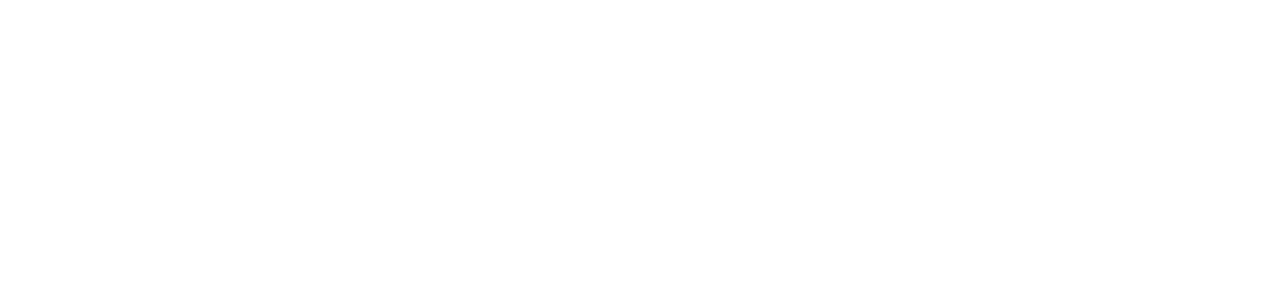
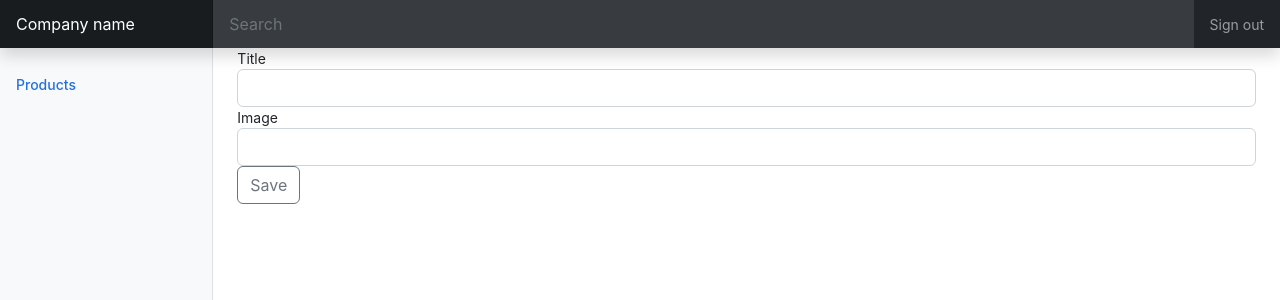
Before and after one commit to manhlamabc123/Monitor-log-between-APIs-in-Microservices, a React (Create React App) app in the folder react-crud/: page /admin/products/1/edit in a window 1280 px wide. Before the commit this address had no page. Shown: the top 300 px of the page. Built offline with nearby package versions, Linux system fonts and the light colour scheme; no server answers.

Commit message:
App CRUD

```diff
--- a/react-crud/src/App.tsx
+++ b/react-crud/src/App.tsx
@@ -3,6 +3,8 @@
 import Products from "./admin/Products";
 import { BrowserRouter, Routes, Route } from "react-router-dom";
 import Main from "./main/Main";
+import ProductsCreate from "./admin/ProductsCreate";
+import ProductsEdit from "./admin/ProductEdit";
 
 function App() {
   return (
@@ -11,6 +13,8 @@
         <Routes>
           <Route path="/" element={<Main />} />
           <Route path="/admin/products" element={<Products />} />
+          <Route path="/admin/products/create" element={<ProductsCreate />} />
+          <Route path='/admin/products/:id/edit' element={<ProductsEdit />} />
         </Routes>
       </BrowserRouter>
     </div>
--- /dev/null
+++ b/react-crud/src/admin/ProductEdit.tsx
@@ -0,0 +1,71 @@
+import React, { PropsWithRef, SyntheticEvent, useEffect, useState } from "react";
+import Wrapper from "./Wrapper";
+import { Navigate, useParams } from "react-router-dom";
+import { Product } from "../interfaces/product";
+
+const ProductsEdit = (props: PropsWithRef<any>) => {
+  const [title, setTitle] = useState("");
+  const [image, setImage] = useState("");
+  const [redirect, setRedirect] = useState(false);
+  const params = useParams();
+  useEffect(() => {
+    (
+        async () => {
+            const response = await fetch(`http://localhost:8000/api/products/${params.id}`);
+            const product: Product = await response.json();
+
+            setTitle(product.title);
+            setImage(product.image);
+        }
+    )();
+  }, []);
+
+  const submit = async (e: SyntheticEvent) => {
+    e.preventDefault();
+
+    await fetch(`http://localhost:8000/api/products/${params.id}`, {
+      method: "PUT",
+      headers: { "Content-Type": "application/json" },
+      body: JSON.stringify({
+        title,
+        image,
+      }),
+    });
+
+    setRedirect(true);
+  };
+
+  if (redirect) {
+    return <Navigate to={"/admin/products"} />;
+  }
+
+  return (
+    <Wrapper>
+      <form onSubmit={submit}>
+        <div className="form-group">
+          <label>Title</label>
+          <input
+            type="text"
+            className="form-control"
+            name="title"
+            defaultValue={title}
+            onChange={(e) => setTitle(e.target.value)}
+          />
+        </div>
+        <div className="form-group">
+          <label>Image</label>
+          <input
+            type="text"
+            className="form-control"
+            name="image"
+            defaultValue={image}
+            onChange={(e) => setImage(e.target.value)}
+          />
+        </div>
+        <button className="btn btn-outline-secondary">Save</button>
+      </form>
+    </Wrapper>
+  );
+};
+
+export default ProductsEdit;
--- a/react-crud/src/admin/Products.tsx
+++ b/react-crud/src/admin/Products.tsx
@@ -1,28 +1,81 @@
-import React from "react";
+import React, { useEffect, useState } from "react";
+import { Product } from "../interfaces/product";
 import Wrapper from "./Wrapper";
+import { Link } from 'react-router-dom';
 
 const Products = () => {
+  const [products, setProducts] = useState([]);
+
+  useEffect(() => {
+    (async () => {
+      const response = await fetch("http://localhost:8000/api/products");
+
+      const data = await response.json();
+
+      setProducts(data);
+    })();
+  }, []);
+
+  const del = async (id: number) => {
+    if (window.confirm("Are you sure you want to delete this product?")) {
+      await fetch(`http://localhost:8000/api/products/${id}`, {
+        method: "DELETE",
+      });
+
+      setProducts(products.filter((p: Product) => p.id !== id));
+    }
+  };
+
   return (
     <Wrapper>
+      <div className="pt-3 pb-2 mb-3 border-bottom">
+        <div className="btp-toolbar mb-2 mb-md-8">
+          <Link to="/admin/products/create" className="btn btn-sm btn-outline-secondary">Add</Link>
+        </div>
+      </div>
       <div className="table-responsive">
         <table className="table table-striped table-sm">
           <thead>
             <tr>
               <th scope="col">#</th>
-              <th scope="col">Header</th>
-              <th scope="col">Header</th>
-              <th scope="col">Header</th>
-              <th scope="col">Header</th>
+              <th scope="col">Image</th>
+              <th scope="col">Title</th>
+              <th scope="col">Likes</th>
+              <th scope="col">Action</th>
             </tr>
           </thead>
           <tbody>
-            <tr>
-              <td>1,001</td>
-              <td>random</td>
-              <td>data</td>
-              <td>placeholder</td>
-              <td>text</td>
-            </tr>
+            {products.map((p: Product) => {
+              return (
+                <tr key={p.id}>
+                  <td>{p.id}</td>
+                  <td>
+                    <img src={p.image} height="180" />
+                  </td>
+                  <td>{p.title}</td>
+                  <td>{p.likes}</td>
+                  <td>
+                  <div className="btn-group mr-2">
+                      <Link
+                        to={`/admin/products/${p.id}/edit`}
+                        className="btn btn-sm btn-outline-secondary"
+                      >
+                        Edit
+                      </Link>
+                    </div>
+                    <div className="btn-group mr-2">
+                      <a
+                        href="#"
+                        className="btn btn-sm btn-outline-secondary"
+                        onClick={() => del(p.id)}
+                      >
+                        Delete
+                      </a>
+                    </div>
+                  </td>
+                </tr>
+              );
+            })}
           </tbody>
         </table>
       </div>
--- /dev/null
+++ b/react-crud/src/admin/ProductsCreate.tsx
@@ -0,0 +1,56 @@
+import React, { SyntheticEvent, useState } from "react";
+import Wrapper from "./Wrapper";
+import { Navigate } from "react-router-dom";
+
+const ProductsCreate = () => {
+  const [title, setTitle] = useState("");
+  const [image, setImage] = useState("");
+  const [redirect, setRedirect] = useState(false);
+
+  const submit = async (e: SyntheticEvent) => {
+    e.preventDefault();
+
+    await fetch("http://localhost:8000/api/products", {
+      method: "POST",
+      headers: { "Content-Type": "application/json" },
+      body: JSON.stringify({
+        title,
+        image,
+      }),
+    });
+
+    setRedirect(true);
+  };
+
+  if (redirect) {
+    return <Navigate to={"/admin/products"} />;
+  }
+
+  return (
+    <Wrapper>
+      <form onSubmit={submit}>
+        <div className="form-group">
+          <label>Title</label>
+          <input
+            type="text"
+            className="form-control"
+            name="title"
+            onChange={(e) => setTitle(e.target.value)}
+          />
+        </div>
+        <div className="form-group">
+          <label>Image</label>
+          <input
+            type="text"
+            className="form-control"
+            name="image"
+            onChange={(e) => setImage(e.target.value)}
+          />
+        </div>
+        <button className="btn btn-outline-secondary">Save</button>
+      </form>
+    </Wrapper>
+  );
+};
+
+export default ProductsCreate;
--- /dev/null
+++ b/react-crud/src/interfaces/product.ts
@@ -0,0 +1,6 @@
+export interface Product{
+    id: number;
+    title: string;
+    image: string;
+    likes: number;
+}
```
